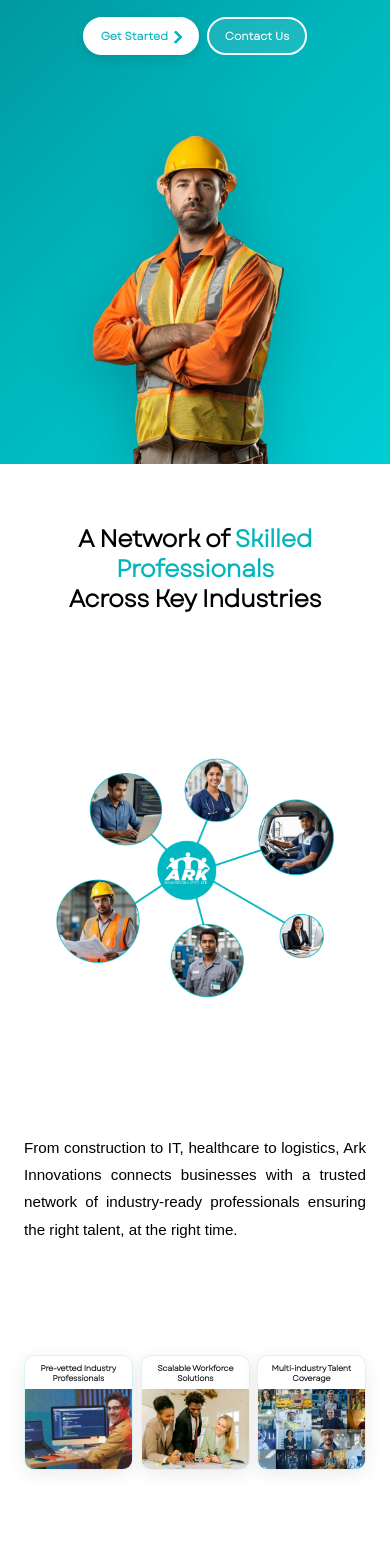
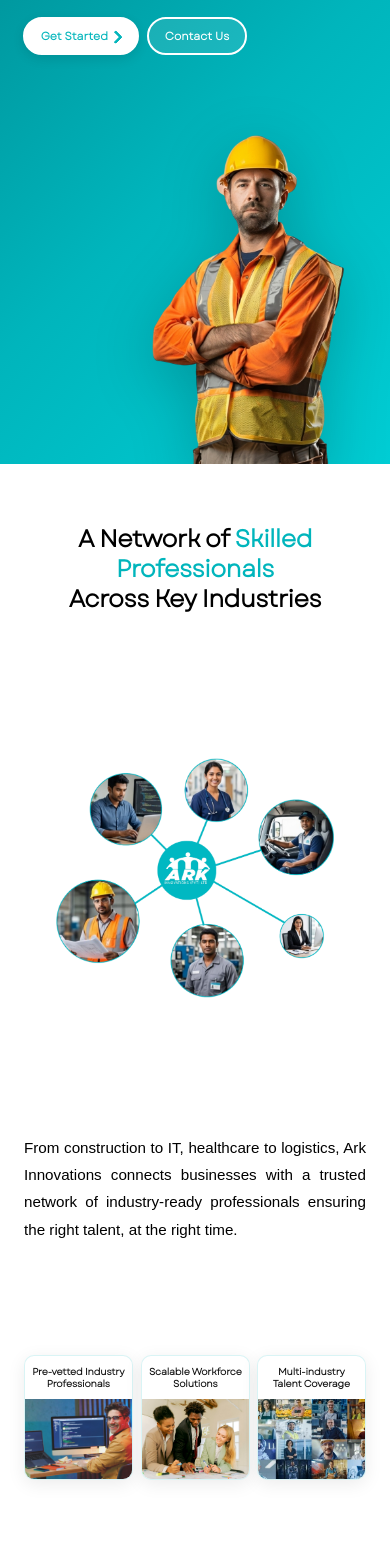
Before and after one commit to disalHenuka/ark-innovations, a Next.js app: page / in a window 390 px wide. Shown: the part 380-1948 px from the top of the page. Built offline with nearby package versions, Linux system fonts and the light colour scheme.

Commit message:
service page mobile.

```diff
--- a/app/pages/home.tsx
+++ b/app/pages/home.tsx
@@ -34,6 +34,24 @@ function useScrollFade<T extends HTMLElement = HTMLDivElement>(threshold = 0.2)
   return { ref, isVisible };
 }
 
+/* =========================================================
+   RESPONSIVE MOBILE HOOK
+========================================================= */
+function useIsMobile(breakpoint = 1024) {
+  const [isMobile, setIsMobile] = useState(false);
+
+  useEffect(() => {
+    const media = window.matchMedia(`(max-width: ${breakpoint}px)`);
+    if (media.matches !== isMobile) {
+      setIsMobile(media.matches);
+    }
+    const listener = () => setIsMobile(media.matches);
+    media.addEventListener("change", listener);
+    return () => media.removeEventListener("change", listener);
+  }, [isMobile, breakpoint]);
+
+  return isMobile;
+}
 
 /* =========================================================
    ANIMATION VARIANTS
@@ -62,6 +80,24 @@ const fadeInUpSlow: Variants = {
     opacity: 1,
     y: 0,
     transition: { duration: 1.1, ease: "easeOut", delay: 0.05 },
+  },
+};
+
+const fadeInLeft: Variants = {
+  hidden: { opacity: 0, x: -60 },
+  visible: {
+    opacity: 1,
+    x: 0,
+    transition: { duration: 0.8, ease: "easeOut", delay: 0.1 },
+  },
+};
+
+const fadeInRight: Variants = {
+  hidden: { opacity: 0, x: 60 },
+  visible: {
+    opacity: 1,
+    x: 0,
+    transition: { duration: 0.8, ease: "easeOut", delay: 0.1 },
   },
 };
 
@@ -167,6 +203,7 @@ function FeatureCard({
    HERO SECTION
 ========================================================= */
 function HeroSection() {
+  const isMobile = useIsMobile();
   const skylineFade = useScrollFade(0.05);
   const bgFade = useScrollFade(0.05);
   const leftFade = useScrollFade(0.1);
@@ -178,7 +215,7 @@ function HeroSection() {
       {/* SKYLINE */}
       <motion.div
         ref={skylineFade.ref}
-        variants={fadeInUpSlow}
+        variants={isMobile ? fadeInUpSlow : fadeInRightSlow}
         initial="hidden"
         animate={skylineFade.isVisible ? "visible" : "hidden"}
         className="skylineWrapper"
@@ -200,7 +237,7 @@ function HeroSection() {
       {/* BACKGROUND SHAPE */}
       <motion.div
         ref={bgFade.ref}
-        variants={fadeInUpSlow}
+        variants={isMobile ? fadeInUpSlow : fadeInBg}
         initial="hidden"
         animate={bgFade.isVisible ? "visible" : "hidden"}
         className="backgroundShapeWrapper"
@@ -219,7 +256,7 @@ function HeroSection() {
         {/* LEFT CONTENT */}
         <motion.div
           ref={leftFade.ref}
-          variants={fadeInUpDelayed}
+          variants={isMobile ? fadeInUpDelayed : fadeInLeft}
           initial="hidden"
           animate={leftFade.isVisible ? "visible" : "hidden"}
           className="leftContent"
@@ -264,7 +301,7 @@ function HeroSection() {
         {/* RIGHT WORKER */}
         <motion.div
           ref={rightFade.ref}
-          variants={fadeInUpDelayed}
+          variants={isMobile ? fadeInUpDelayed : fadeInRight}
           initial="hidden"
           animate={rightFade.isVisible ? "visible" : "hidden"}
           className="workerWrapper"
--- a/app/styles/home.css
+++ b/app/styles/home.css
@@ -518,7 +518,7 @@ body {
   }
 
   .feature-card { border-radius: 10px; padding: 0; min-height: unset; border-width: 1px; }
-  .feature-card-label { font-size: 0.55rem; padding: 8px 4px 6px; letter-spacing: -0.03em; line-height: 1.2; }
+  .feature-card-label { font-size: 0.75rem; padding: 10px 6px 8px; letter-spacing: -0.02em; line-height: 1.3; }
   .feature-card-image-wrapper { padding-bottom: 75%; }
 
   .ctaContainer { order: 5; margin-bottom: 2rem; }
@@ -538,5 +538,5 @@ body {
   .logo { width: 85px; height: 85px; }
   .heading { font-size: 1.6rem; }
   .networkHeading { font-size: 1.5rem; }
-  .feature-card-label { font-size: 0.5rem; }
+  .feature-card-label { font-size: 0.60rem; }
 }
```
Also changed, not shown: app/styles/service.css (+24 -3 lines).
